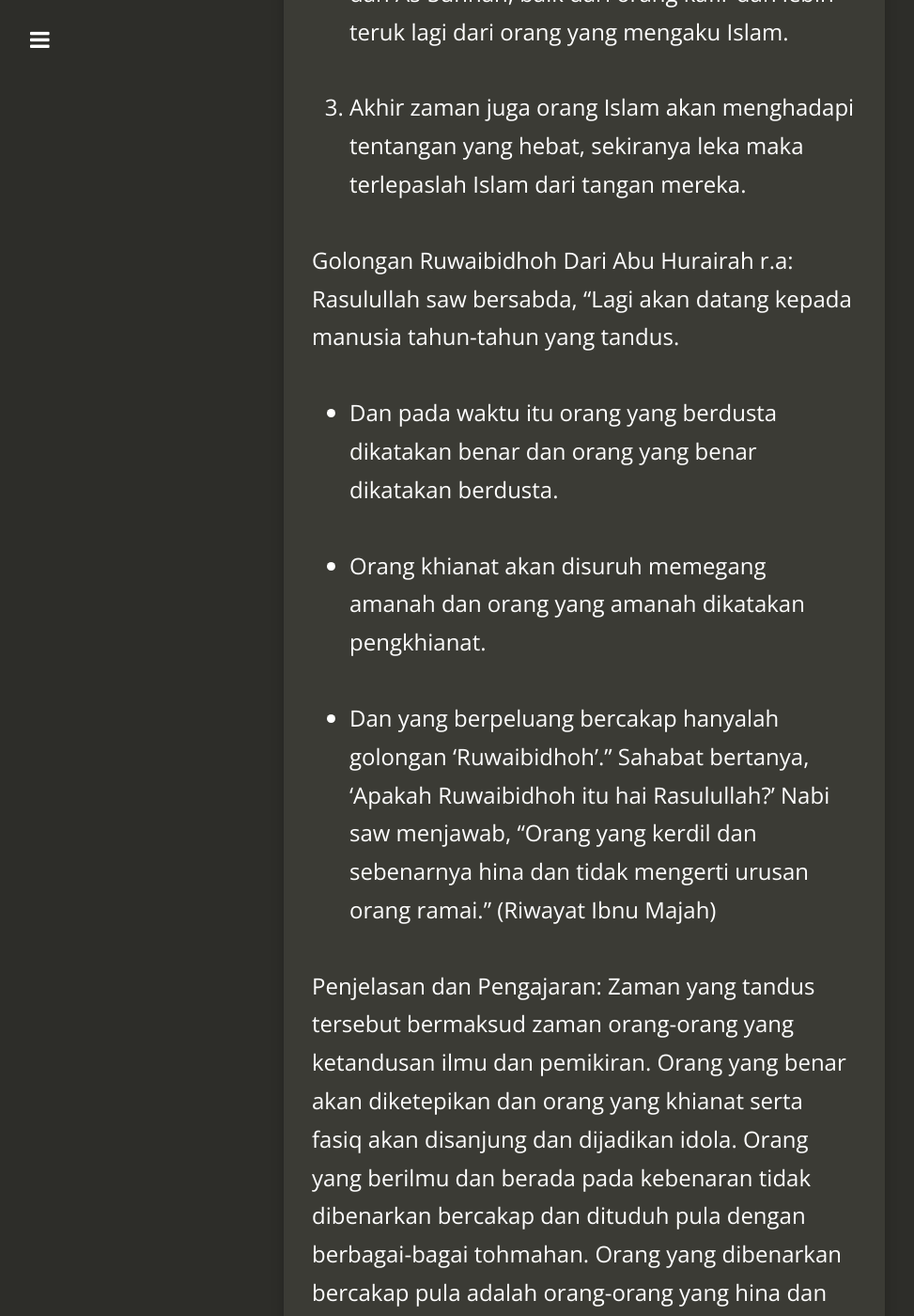
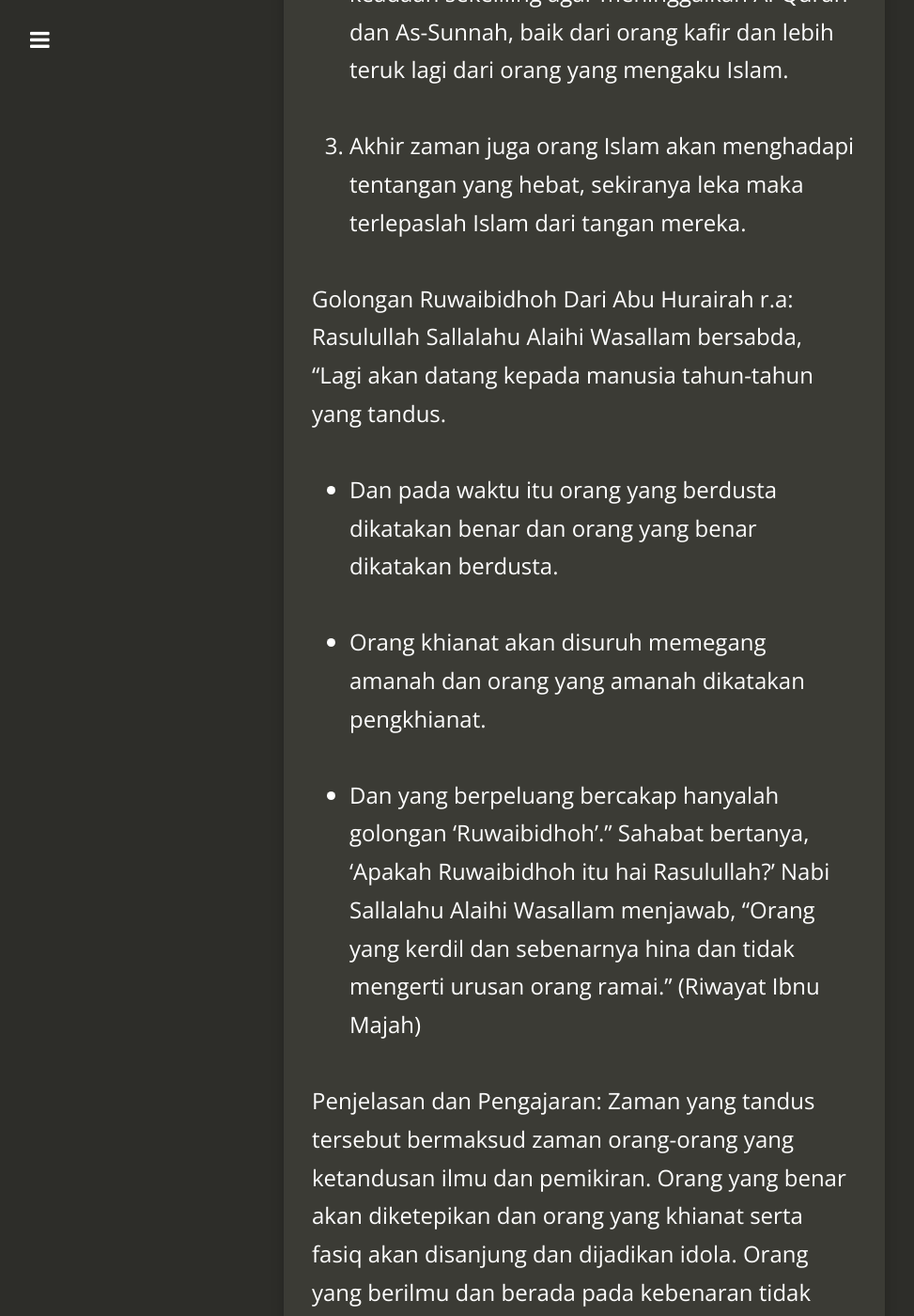
Before and after one commit to kedamaian/swsyafiq, a Jekyll site: the page built from _posts/2011-02-17-peristiwa-akhir-zaman-15.md, in a window 1280 px wide and 1400 px high, scrolled down 853 px. Shown: the whole window at 94% size, without its empty margins (18-991 px from the left). Built offline with Jekyll 4.4.1, drawn with Linux system fonts in a browser that asks for light colours; nearby versions of some CDN libraries; comment, search, counter and statistics services are not loaded; some of the changed text lies outside the part shown.

Commit message:
Update 2011-02-17-peristiwa-akhir-zaman-15.md

```diff
--- a/_posts/2011-02-17-peristiwa-akhir-zaman-15.md
+++ b/_posts/2011-02-17-peristiwa-akhir-zaman-15.md
@@ -6,7 +6,7 @@ title: 'Peristiwa Akhir Zaman 15, 16 & 17'
 categories:
   - Hadis
 ---
-Dari Anas r.a: Rasulullah saw bersabda, “Akan datang kepada umat ku suatu zaman di mana orang yang berpegang pada agamanya laksana menggenggam bara api.” (Riwayat Tirmidzi)
+Dari Anas r.a: Rasulullah Sallalahu Alaihi Wasallam bersabda, “Akan datang kepada umat ku suatu zaman di mana orang yang berpegang pada agamanya laksana menggenggam bara api.” (Riwayat Tirmidzi)
 
 **Penjelasan dan Pengajaran:**
 
@@ -17,20 +17,20 @@ Dari Anas r.a: Rasulullah saw bersabda, “Akan datang kepada umat ku suatu zama
 3. Akhir zaman juga orang Islam akan menghadapi tentangan yang hebat, sekiranya leka maka terlepaslah Islam dari tangan mereka.
 
 Golongan Ruwaibidhoh
-Dari Abu Hurairah r.a: Rasulullah saw bersabda, “Lagi akan datang kepada manusia tahun-tahun yang tandus.
+Dari Abu Hurairah r.a: Rasulullah Sallalahu Alaihi Wasallam bersabda, “Lagi akan datang kepada manusia tahun-tahun yang tandus.
 
 - Dan pada waktu itu orang yang berdusta dikatakan benar dan orang yang benar dikatakan berdusta.
 
 - Orang khianat akan disuruh memegang amanah dan orang yang amanah dikatakan pengkhianat.
 
-- Dan yang berpeluang bercakap hanyalah golongan ‘Ruwaibidhoh’.” Sahabat bertanya, ‘Apakah Ruwaibidhoh itu hai Rasulullah?’ Nabi saw menjawab, “Orang yang kerdil dan sebenarnya hina dan tidak mengerti urusan orang ramai.”
+- Dan yang berpeluang bercakap hanyalah golongan ‘Ruwaibidhoh’.” Sahabat bertanya, ‘Apakah Ruwaibidhoh itu hai Rasulullah?’ Nabi Sallalahu Alaihi Wasallam menjawab, “Orang yang kerdil dan sebenarnya hina dan tidak mengerti urusan orang ramai.”
  (Riwayat Ibnu Majah)
 
 Penjelasan dan Pengajaran: Zaman yang tandus tersebut bermaksud zaman orang-orang yang ketandusan ilmu dan pemikiran. Orang yang benar akan diketepikan dan orang yang khianat serta fasiq akan disanjung dan dijadikan idola. Orang yang berilmu dan berada pada kebenaran tidak dibenarkan bercakap dan dituduh pula dengan berbagai-bagai tohmahan. Orang yang dibenarkan bercakap pula adalah orang-orang yang hina dan tidak tahu bagaimana hendak menyelesaikan masalah yang dihadapi oleh masyarakat dan mengelirukan. Maha Benar Allah. Melalui hadis ini juga kita lihat zaman ini berapa ramai ahli ilmu yang dibiarkan sepi tanpa mengambil peduli pada apa yang disampaikan oleh mereka. Malah mereka dituduh pula sebagai pengkhianat agama.
 
 **Peperangan Demi Peperangan**
 
-Dari Abu Hurairah r.a: Rasulullah saw bersabda, “Hari kiamat tidak akan terjadi sehingga melimpah ruah harta benda dan timbul fitnah (ujian kepada keimanan) dan banyak berlaku ‘al-Harj’.” Sahabat bertanya, ‘Apakah al-Harj itu hai Rasulullah?’ Nabi saw menjawab, “Peperangan demi peperangan demi peperangan.” (Riwayat Ibnu Majah)
+Dari Abu Hurairah r.a: Rasulullah Sallalahu Alaihi Wasallam bersabda, “Hari kiamat tidak akan terjadi sehingga melimpah ruah harta benda dan timbul fitnah (ujian kepada keimanan) dan banyak berlaku ‘al-Harj’.” Sahabat bertanya, ‘Apakah al-Harj itu hai Rasulullah?’ Nabi Sallalahu Alaihi Wasallam menjawab, “Peperangan demi peperangan demi peperangan.” (Riwayat Ibnu Majah)
 
 **Penjelasan dan Pengajaran:**
 
```
